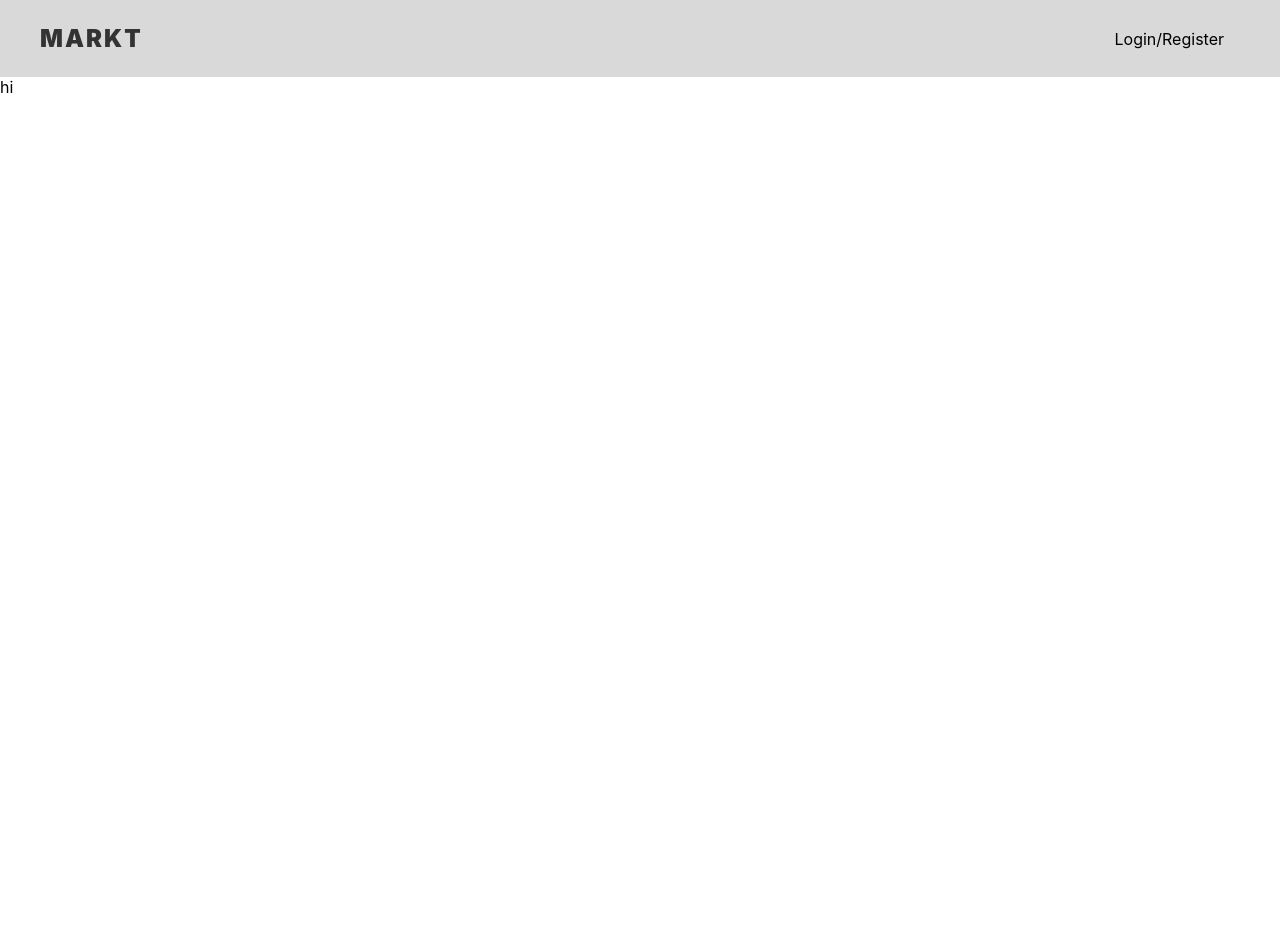
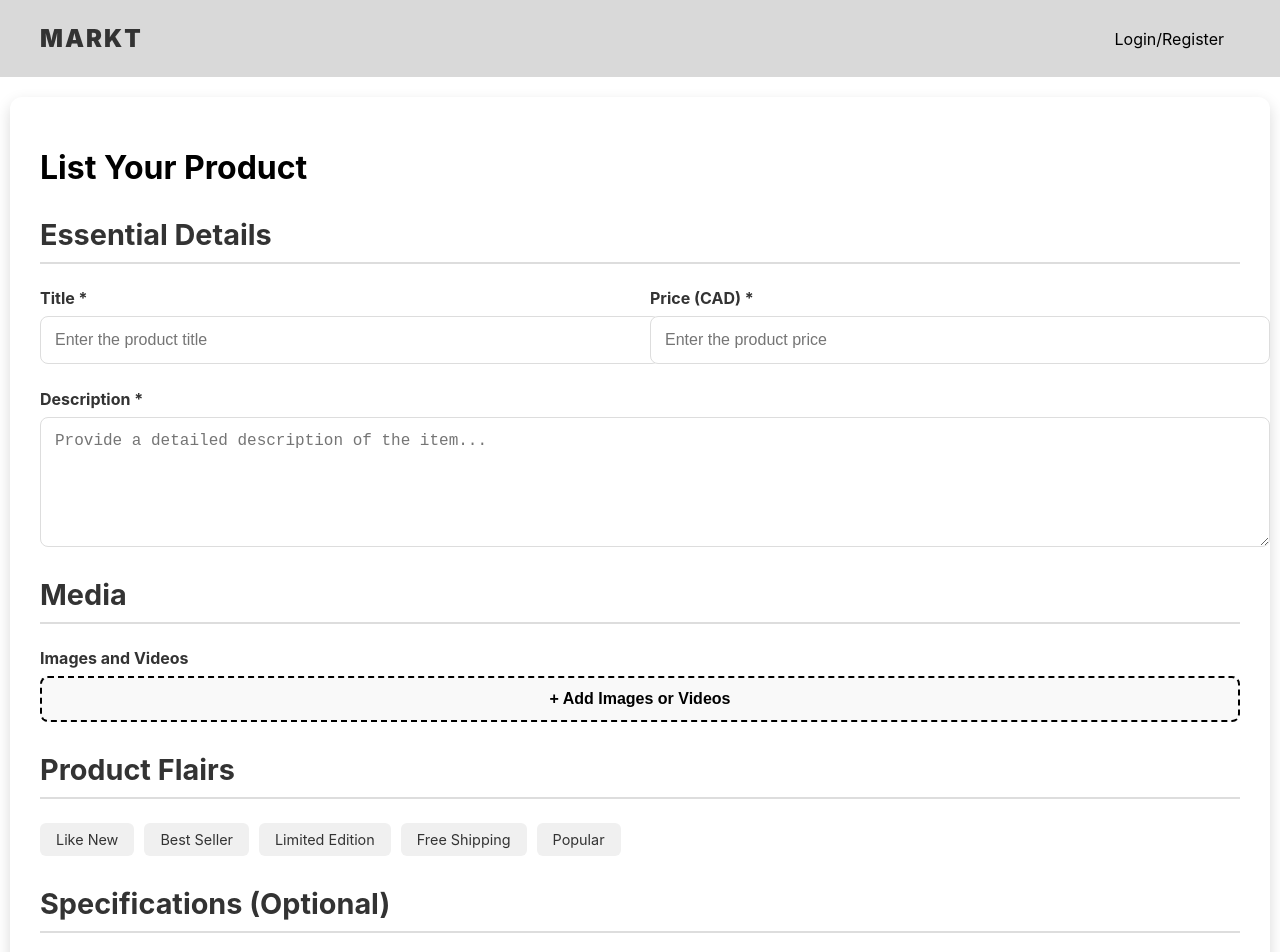
Before and after one commit to guninwasan/markt, a React (Create React App) app in the folder markt-frontend/: page /sell in a window 1280 px wide. Shown: the top 952 px of the page. Before the commit the page ends 800 px from the top, so only its background shows below. Built offline with nearby package versions, Linux system fonts and the light colour scheme.

Commit message:
selling component

```diff
--- a/markt-frontend/src/components/selling-component/selling-component.tsx
+++ b/markt-frontend/src/components/selling-component/selling-component.tsx
@@ -1,6 +1,211 @@
+import { useState } from "react";
+import {
+  SellingFormContainer,
+  SectionHeader,
+  FormRow,
+  FormGroup,
+  Label,
+  TextInput,
+  TextArea,
+  AddMediaButton,
+  TagContainer,
+  Tag,
+  Button,
+} from "./selling-component.styles";
+
+type FormData = {
+  title: string;
+  price: string;
+  description: string;
+  negotiable: boolean;
+  condition: string;
+  flairs: string[];
+  media: File[];
+  brand: string;
+  model: string;
+  yearOfManufacture: string;
+  color: string;
+  dimensions: string;
+  weight: string;
+  material: string;
+  batteryLife: string;
+  storageCapacity: string;
+  additionalFeatures: string;
+};
+
+const initialFormData: FormData = {
+  title: "",
+  price: "",
+  description: "",
+  negotiable: false,
+  condition: "",
+  flairs: [],
+  media: [],
+  brand: "",
+  model: "",
+  yearOfManufacture: "",
+  color: "",
+  dimensions: "",
+  weight: "",
+  material: "",
+  batteryLife: "",
+  storageCapacity: "",
+  additionalFeatures: "",
+};
+
 const SellingComponent = () => {
-  // some text input fields
-  return <>hi</>;
+  const [formData, setFormData] = useState<FormData>(initialFormData);
+
+  const handleChange = (
+    e: React.ChangeEvent<
+      HTMLInputElement | HTMLTextAreaElement | HTMLSelectElement
+    >
+  ) => {
+    const { name, value, type, checked, files } = e.target;
+    setFormData((prevData) => ({
+      ...prevData,
+      [name]:
+        type === "checkbox"
+          ? checked
+          : type === "file"
+          ? files
+            ? Array.from(files)
+            : prevData.media
+          : value,
+    }));
+  };
+
+  const handleTagSelection = (tag: string) => {
+    setFormData((prevData) => ({
+      ...prevData,
+      flairs: prevData.flairs.includes(tag)
+        ? prevData.flairs.filter((flair) => flair !== tag)
+        : [...prevData.flairs, tag],
+    }));
+  };
+
+  const handleAddMedia = (e: React.ChangeEvent<HTMLInputElement>) => {
+    if (e.target.files) {
+      setFormData((prevData) => ({
+        ...prevData,
+        media: [...prevData.media, ...Array.from(e.target.files)],
+      }));
+    }
+  };
+
+  const handleSubmit = (e: React.FormEvent) => {
+    e.preventDefault();
+    // Add form validation logic here
+    if (!formData.title || !formData.price || !formData.description) {
+      alert("Please fill in all required fields.");
+      return;
+    }
+    console.log("Form Data Submitted:", formData);
+  };
+
+  return (
+    <SellingFormContainer>
+      <h1>List Your Product</h1>
+      <form onSubmit={handleSubmit}>
+        <SectionHeader>Essential Details</SectionHeader>
+        <FormRow>
+          <FormGroup style={{ flex: "1 1 45%" }}>
+            <Label>Title *</Label>
+            <TextInput
+              type="text"
+              name="title"
+              required
+              placeholder="Enter the product title"
+              value={formData.title}
+              onChange={handleChange}
+            />
+          </FormGroup>
+          <FormGroup style={{ flex: "1 1 45%" }}>
+            <Label>Price (CAD) *</Label>
+            <TextInput
+              type="number"
+              name="price"
+              required
+              placeholder="Enter the product price"
+              value={formData.price}
+              onChange={handleChange}
+            />
+          </FormGroup>
+        </FormRow>
+
+        <FormGroup>
+          <Label>Description *</Label>
+          <TextArea
+            name="description"
+            required
+            placeholder="Provide a detailed description of the item..."
+            value={formData.description}
+            onChange={handleChange}
+          />
+        </FormGroup>
+
+        <SectionHeader>Media</SectionHeader>
+        <FormGroup>
+          <Label>Images and Videos</Label>
+          <AddMediaButton type="button">
+            <input
+              type="file"
+              multiple
+              accept="image/*,video/*"
+              onChange={handleAddMedia}
+              style={{ display: "none" }}
+            />
+            + Add Images or Videos
+          </AddMediaButton>
+        </FormGroup>
+
+        <SectionHeader>Product Flairs</SectionHeader>
+        <TagContainer>
+          {[
+            "Like New",
+            "Best Seller",
+            "Limited Edition",
+            "Free Shipping",
+            "Popular",
+          ].map((tag) => (
+            <Tag
+              key={tag}
+              selected={formData.flairs.includes(tag)}
+              onClick={() => handleTagSelection(tag)}
+            >
+              {tag}
+            </Tag>
+          ))}
+        </TagContainer>
+
+        <SectionHeader>Specifications (Optional)</SectionHeader>
+        {[
+          "brand",
+          "model",
+          "yearOfManufacture",
+          "color",
+          "dimensions",
+          "weight",
+          "material",
+          "batteryLife",
+          "storageCapacity",
+        ].map((spec) => (
+          <FormGroup key={spec}>
+            <Label>{spec.charAt(0).toUpperCase() + spec.slice(1)}</Label>
+            <TextInput
+              type="text"
+              name={spec}
+              placeholder={`Enter ${spec}`}
+              value={formData[spec as keyof FormData] || ""}
+              onChange={handleChange}
+            />
+          </FormGroup>
+        ))}
+
+        <Button type="submit">Submit Listing</Button>
+      </form>
+    </SellingFormContainer>
+  );
 };
 
 export { SellingComponent };
```
